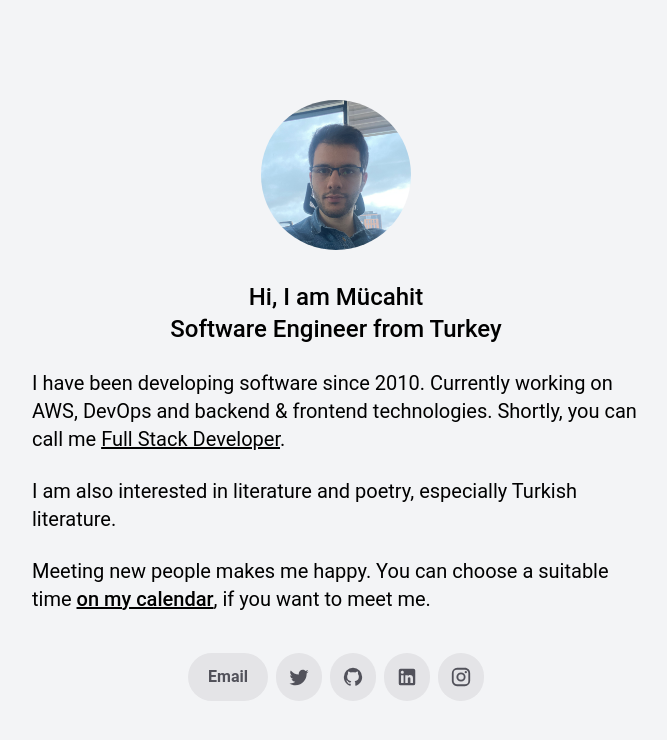
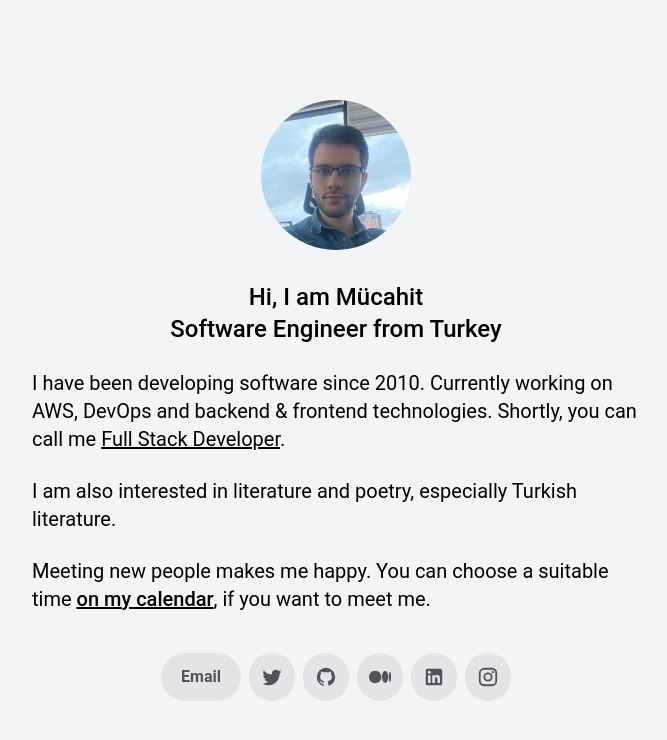
Before and after one commit to mucahitnezir/personal-website, a Next.js app: page / in a window 1280 px wide. Shown: the top 740 px of the page, without its empty margins (304-971 px from the left). Built offline with nearby package versions, Linux system fonts and the light colour scheme; no server answers.

Commit message:
#5 add medium profile link

```diff
--- a/components/icon.js
+++ b/components/icon.js
@@ -1,8 +1,8 @@
-function Icon({ icon, title = 'icon', size = 22 }) {
+function Icon({ icon, title = 'icon', size = 22, viewBox = '0 0 24 24' }) {
   return (
     <svg
       role="img"
-      viewBox="0 0 24 24"
+      viewBox={viewBox}
       width={size}
       height={size}
       xmlns="http://www.w3.org/2000/svg"
--- /dev/null
+++ b/components/medium-icon.js
@@ -0,0 +1,14 @@
+import Icon from './icon'
+
+function MediumIcon({ size = 22 }) {
+  return (
+    <Icon
+      viewBox="0 0 640 512"
+      size={size}
+      title="Medium"
+      icon={"M180.5,74.262C80.813,74.262,0,155.633,0,256S80.819,437.738,180.5,437.738,361,356.373,361,256,280.191,74.262,180.5,74.262Zm288.25,10.646c-49.845,0-90.245,76.619-90.245,171.095s40.406,171.1,90.251,171.1,90.251-76.619,90.251-171.1H559C559,161.5,518.6,84.908,468.752,84.908Zm139.506,17.821c-17.526,0-31.735,68.628-31.735,153.274s14.2,153.274,31.735,153.274S640,340.631,640,256C640,171.351,625.785,102.729,608.258,102.729Z"}
+    />
+  )
+}
+
+export default MediumIcon;
--- a/components/social.js
+++ b/components/social.js
@@ -3,6 +3,7 @@ import { mdiLinkedin, mdiTwitter, mdiInstagram, mdiGithub  } from '@mdi/js'
 import { meta } from '../site.config'
 
 import Icon from './icon'
+import MediumIcon from './medium-icon'
 
 function SocialButton({ href, children }) {
   return (
@@ -21,7 +22,7 @@ function SocialButton({ href, children }) {
 
 function Social() {
   const { email } = meta.author
-  const { twitter, linkedin, github, instagram } = meta.social
+  const { twitter, linkedin, medium, github, instagram } = meta.social
 
   return (
     <div className="flex justify-center space-x-2">
@@ -37,6 +38,10 @@ function Social() {
         <Icon icon={mdiGithub} title="GitHub" />
       </SocialButton>
 
+      <SocialButton href={medium}>
+        <MediumIcon />
+      </SocialButton>
+
       <SocialButton href={linkedin}>
         <Icon icon={mdiLinkedin} title="Linkedin" />
       </SocialButton>
```
